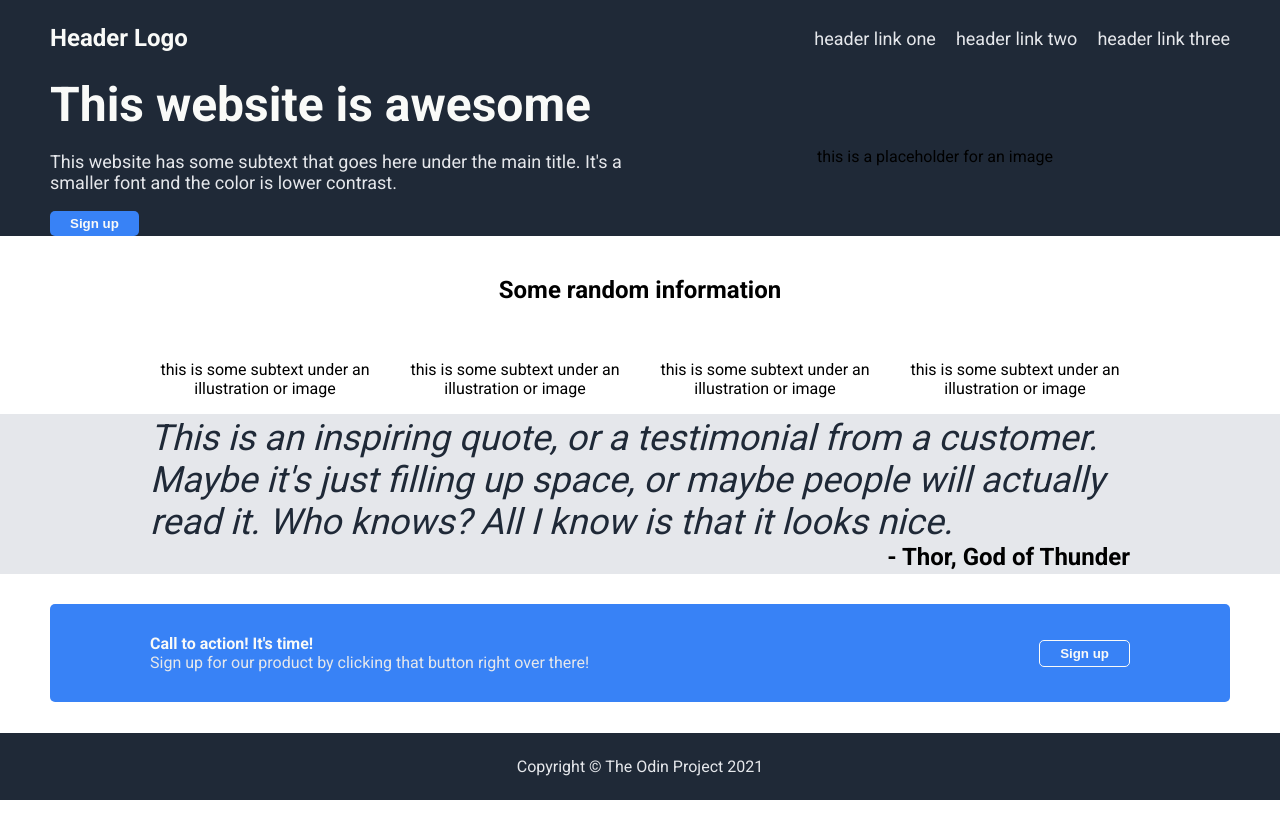
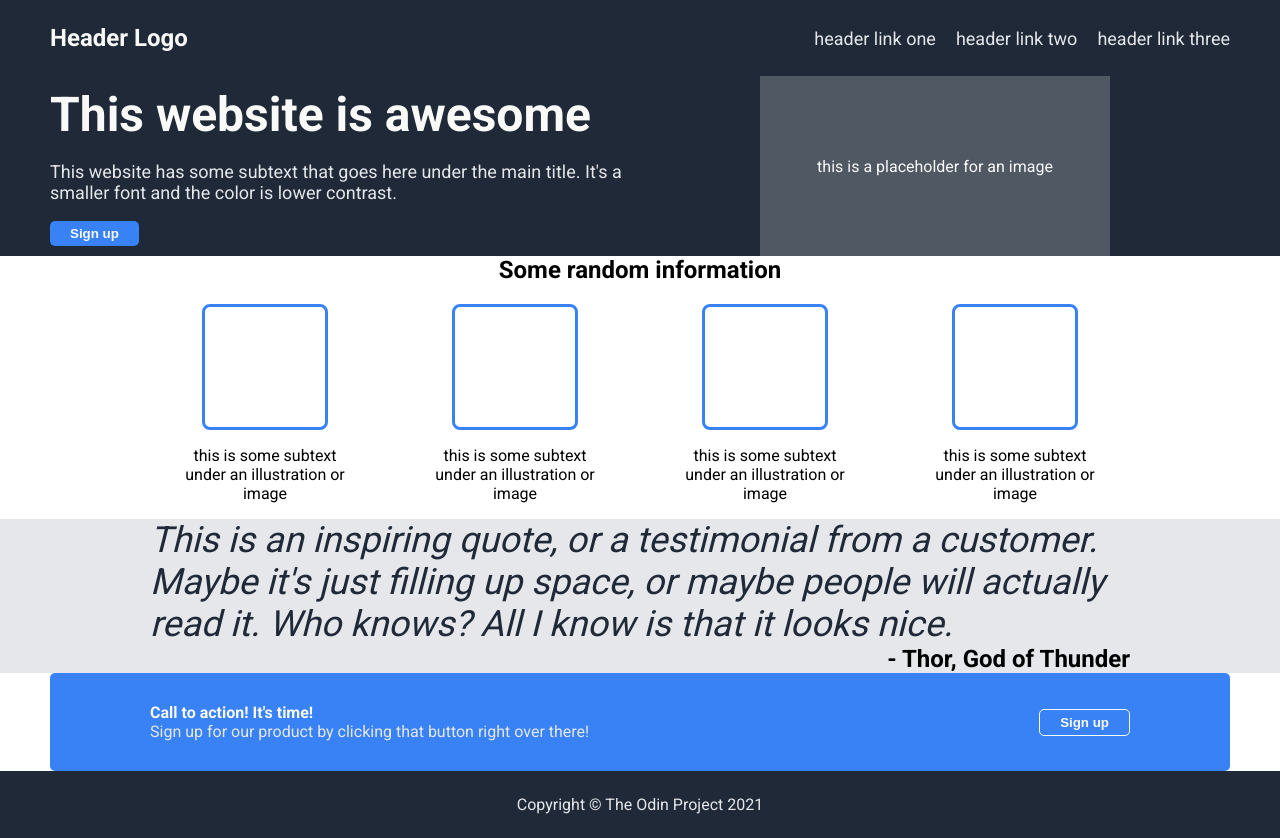
Before and after one commit to luisitocanlas/odin-landing-page, a plain HTML site: page index.html in a window 1280 px wide. Before the commit the page ends 800 px from the top, so only its background shows below. Drawn offline with Linux system fonts and the light colour scheme.

Commit message:
Updated styles for hero and info

```diff
--- a/styles/styles.css
+++ b/styles/styles.css
@@ -77,7 +77,16 @@ a {
 	align-items: center;
 }
 
-.hero-img {
+.right .image {
+	background-color: #e5e7eb3f;
+	height: 180px;
+	width: 350px;
+	display: flex;
+	justify-content: center;
+	align-items: center;
+}
+
+.right .image .text {
 	color: #f9faf8;
 }
 
@@ -86,13 +95,14 @@ a {
 	flex: 1;
 	padding: 0 50px;
 	text-align: center;
-	/* display: flex;
+	display: flex;
 	flex-direction: column;
-	justify-content: center; */
+	justify-content: center;
+	gap: 20px;
 }
 
 .info-header {
-	margin: 40px 0;
+	margin: 0;
 }
 
 .card-container {
@@ -100,6 +110,23 @@ a {
 	justify-content: center;
 	padding: 0 100px;
 	gap: 20px;
+}
+
+.card {
+	display: flex;
+	flex-direction: column;
+	align-items: center;
+}
+
+.card .image {
+	border: 3px solid #3882f6;
+	border-radius: 8px;
+	height: 120px;
+	width: 120px;
+}
+
+.card .text {
+	padding: 0 22px;
 }
 
 /* quote */
```
